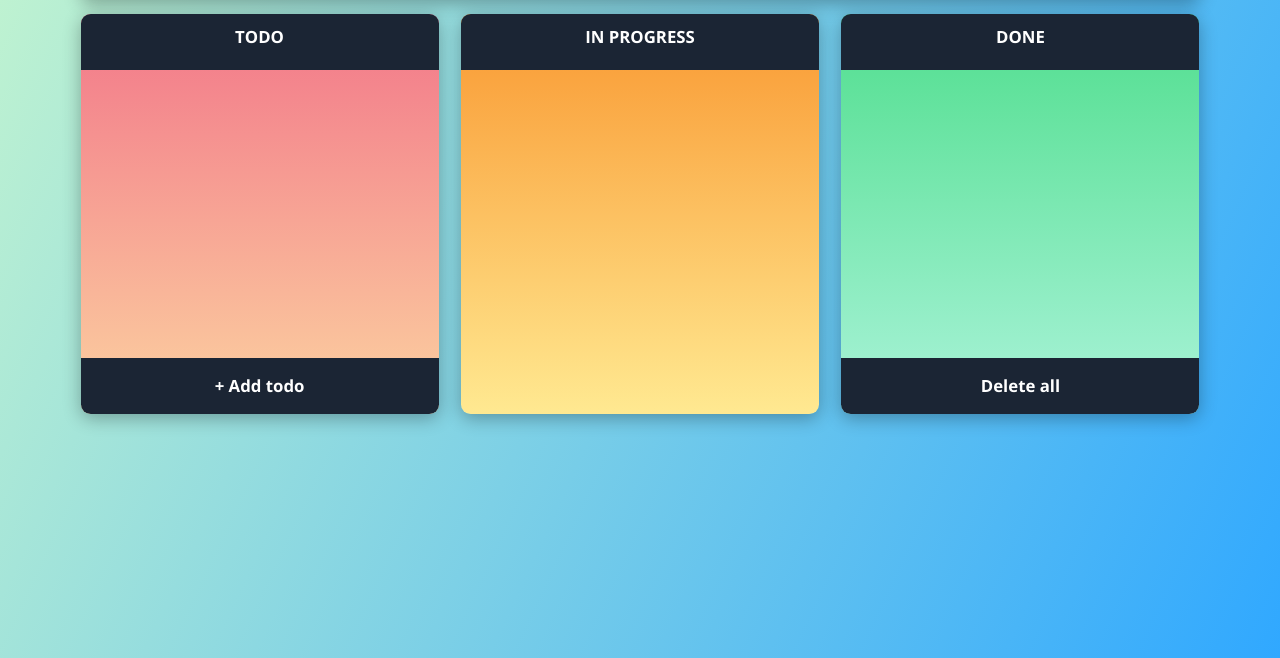
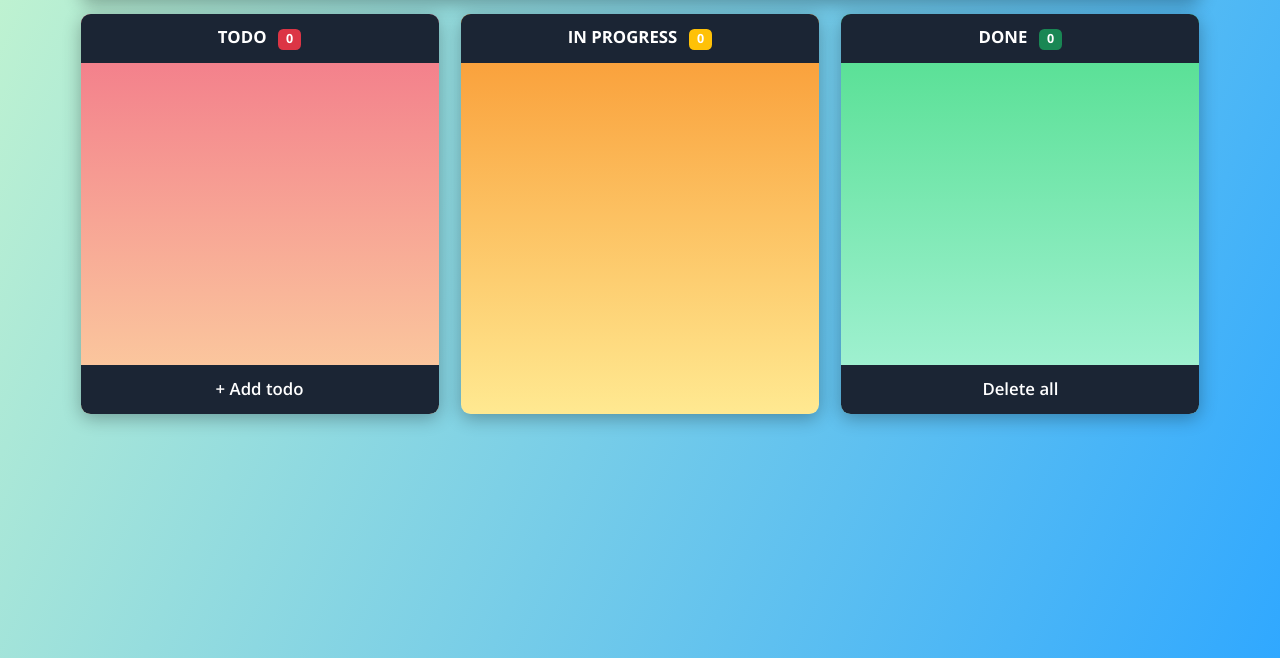
Before and after one commit to juliagnetneva/trello, a website built with Parcel: page src/index.html in a window 1280 px wide. Shown: the part 142-800 px from the top of the page. Built offline with nearby package versions, Linux system fonts and the light colour scheme; no server answers.

Commit message:
feat: add counters for lists

```diff
--- a/src/index.html
+++ b/src/index.html
@@ -24,7 +24,9 @@
 
 
     <div class="main__block red">
-      <div class="main__block__title">TODO</div>
+      <div class="main__block__title"> TODO
+        <span id="counter-todo" class="badge bg-danger"></span>
+      </div>
       <div id="list-todo" class="main__block__list scroll">
 
 
@@ -34,7 +36,9 @@
 
 
     <div class="main__block orange">
-      <div class="main__block__title">IN PROGRESS</div>
+      <div class="main__block__title">IN PROGRESS
+        <span id="counter-progress" class="badge bg-warning"></span>
+      </div>
       <div id="list-progress" class="main__block__list scroll">
 
       </div>
@@ -42,7 +46,9 @@
 
 
     <div class="main__block green">
-      <div class="main__block__title">DONE</div>
+      <div class="main__block__title">DONE
+        <span id="counter-done" class="badge bg-success"></span>
+      </div>
       <div id="list-done" class="main__block__list scroll">
 
       </div>
--- a/src/js/compositions.js
+++ b/src/js/compositions.js
@@ -9,36 +9,42 @@ import {
 const listTodoElement = $('#list-todo');
 const listProgressElement = $('#list-progress');
 const listDoneElement = $('#list-done');
+const counterTodoElement = $('#counter-todo')
+const counterProgressElement = $('#counter-progress')
+const counterDoneElement = $('#counter-done')
+
 
 function clearList(list) {
   list.innerHTML = '';
 }
-function render(list, data) {
+function render(list, data, count) {
+  const counter = data.length;
   clearList(list);
   let html = '';
   data.forEach((item) => {
     html += templateTodo(item);
   });
+  count.innerText = counter;
   list.innerHTML = html;
 }
 
 function renderLists() {
-  render(listTodoElement, dataTodo);
-  render(listProgressElement, dataProgress);
-  render(listDoneElement, dataDone);
+  render(listTodoElement, dataTodo, counterTodoElement);
+  render(listProgressElement, dataProgress, counterProgressElement);
+  render(listDoneElement, dataDone, counterDoneElement);
 }
 
 const updateListTodo = () => {
   setDataTodo();
-  render(listTodoElement, dataTodo);
+  render(listTodoElement, dataTodo, counterTodoElement);
 };
 const updateListProgress = () => {
   setDataProgress();
-  render(listProgressElement, dataProgress);
+  render(listProgressElement, dataProgress, counterProgressElement);
 };
 const updateListDone = () => {
   setDataDone();
-  render(listDoneElement, dataDone);
+  render(listDoneElement, dataDone, counterDoneElement);
 };
 function updateLists() {
   updateListTodo();
@@ -55,7 +61,5 @@ function getCheckedPriority(inputs) {
   return 'not checked'
 }
 
-
-
 export {
   render, renderLists, updateLists, getCheckedPriority};
--- a/src/sass/base/_base.scss
+++ b/src/sass/base/_base.scss
@@ -60,7 +60,7 @@
     display: flex;
     flex-direction: column;
     &__title {
-      min-height: 4rem;
+      min-height: 3.5rem;
       width: 100%;
       border-radius: 0.7rem 0.7rem 0 0;
       background: $darkBlue;
@@ -70,18 +70,21 @@
       color: $white;
       text-align: center;
       padding: 1rem;
+      & span {
+        margin-left: 0.5rem;
+      }
     }
     &__list {
       height: 100%;
       width: 100%;
     }
     &__button {
-      min-height: 4rem;
+      min-height: 3.5rem;
       width: 100%;
       border-radius: 0 0 0.7rem 0.7rem;
       background: $darkBlue;
       font-family: 'Open Sans', sans-serif;
-      font-weight: 700;
+      font-weight: 600;
       font-size: 1.2rem;
       color: $white;
       margin-top: auto;
```
